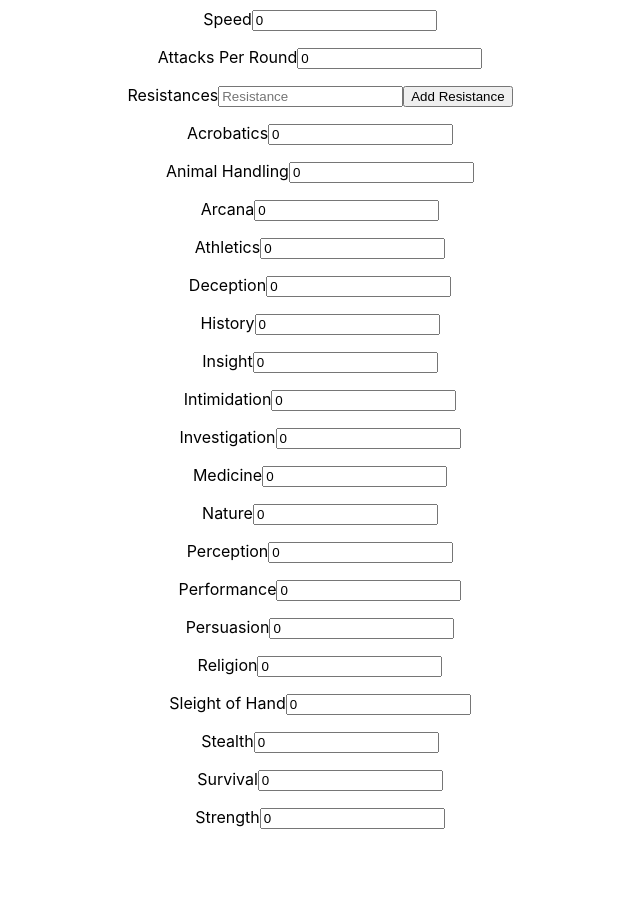
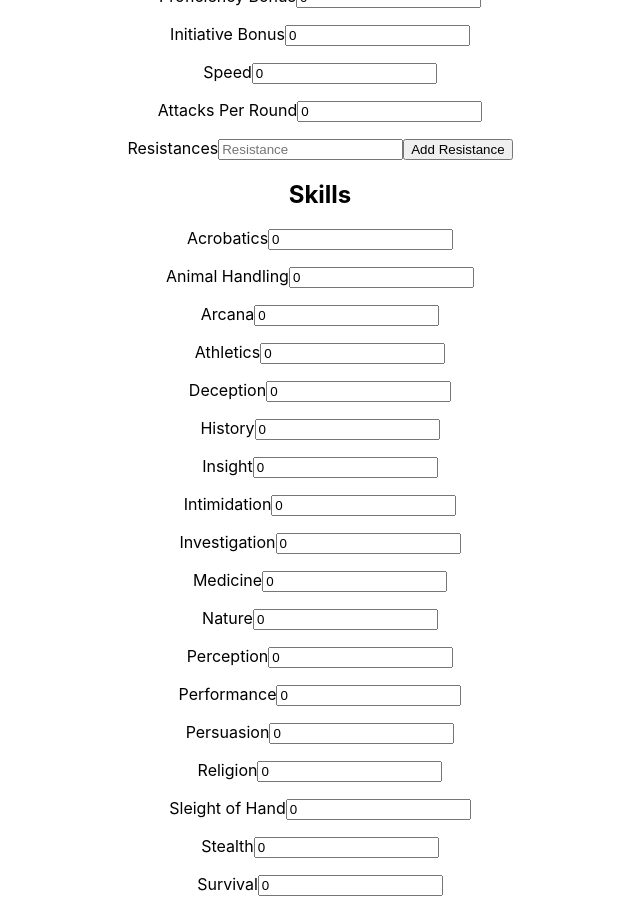
Before and after one commit to ChrispyRice024/DNDCompanion, a React (Create React App) app: page / in a window 1280 px wide. Shown: the part 440-1352 px from the top of the page, without its empty margins (320-960 px from the left). Before the commit the page ends 1269 px from the top, so only its background shows below. Built offline with nearby package versions, Linux system fonts and the light colour scheme.

Commit message:
working on the skills. data updates, but displays improperly

```diff
--- a/src/components/Combat.js
+++ b/src/components/Combat.js
@@ -45,6 +45,7 @@ export default function Combat ({sendCombat}) {
 
     return(
         <div>
+            <h2>Combat</h2>
             <p>
                 <label htmlFor='hp'>HP</label>
                 <input name='hp' type='number' onChange={handleChange} placeholder='Max Hit Points'/>
--- a/src/components/Skills.js
+++ b/src/components/Skills.js
@@ -3,178 +3,124 @@ import {useState, useEffect} from 'react'
 
 export default function Skills ({functions}) {
 
-    const {sendSkills, mods, pro, proBonus, skills, setSkills} = functions
+    const {pro, proBonus, skills} = functions
 
-    // const [skills, setSkills] =useState({
-    //     acrobatics:{value:0, stat:'dex'},
-    //     animalHandling:{value:0, stat:'wis'},
-    //     arcana:{value:0, stat:'int'},
-    //     athletics:{value:0, stat:'str'},
-    //     deception:{value:0, stat:'cha'},
-    //     history:{value:0, stat:'int'},
-    //     insight:{value:0, stat:'wis'},
-    //     intimidation:{value:0, stat:'cha'},
-    //     investigation:{value:0, stat:'int'},
-    //     medicine:{value:0, stat:'wis'},
-    //     nature:{value:0, stat:'int'},
-    //     perception:{value:0, stat:'wis'},
-    //     performance:{value:0, stat:'cha'},
-    //     persuassion:{value:0, stat:'cha'},
-    //     religion:{value:0, stat:'int'},
-    //     slightOfHand:{value:0, stat:'dex'},
-    //     stealth:{value:0, stat:'dex'},
-    //     survival:{value:0, stat:'wis'}
+    // const strSkills = Object.keys(skills).filter(
+    //   (skill) => skills[skill].stat === "str"
+    // ).map((skill) => {
+    //     if(pro.strPro === true){
+    //         return skills[skill].value + proBonus
+    //     }
     // })
+    // const dexSkills = Object.keys(skills).filter(
+    //   (skill) => skills[skill].stat === "dex"
+    // ).map((skill) => {
+    //     if(pro.dexPro === true){
+    //         return skills[skill].value + proBonus
+    //     }
+    // })
+    // const intSkills = Object.keys(skills).filter(
+    //   (skill) => skills[skill].stat === "int"
+    // );
+    // const wisSkills = Object.keys(skills).filter(
+    //   (skill) => skills[skill].stat === "wis"
+    // );
+    // const chaSkills = Object.keys(skills).filter(
+    //   (skill) => skills[skill].stat === "cha"
+    // );
 
 
-        // const skillStat = skills[4].stat
-    const updateSkillValues = () => {
-        setSkills((prevSkills) => {
-            const updatedSkills = { ...prevSkills }
-            for (const skillName in updatedSkills){
-                const skill = updatedSkills[skillName]
-                const statMod = mods[`${skill.stat}Mod`]
-
-                const isProficient = pro[`${skill.stat}Pro`]
-                const proficiencyBonus = isProficient ? proBonus : 0
-
-                updatedSkills[skillName] = {
-                    ...skill,
-                    value: statMod + proficiencyBonus
-                }
-            }
-            return updatedSkills
-        })
-    }
-    // console.log('dexPro', pro.dexPro)
-    // console.log(skillStat)
-    // console.log('sendPro', proBonus)
-    // for(const skillName in skills){
-    //     const skillStat = skills[skillName].stat
-    //     const skillValue = skills[skillName].value
-    //     if(skillStat === 'dex' && pro.dexPro === true){
-    //         setSkills((prevSkills) => ({
-    //             ...prevSkills,
-    //             [skillName]:{
-    //                 ...prevSkills[skillName],
-    //                 value: mods.dexMod+proBonus
-    //             }
-    //         }))
-    //     }
-    // }
-    const strSkills = Object.keys(skills).filter((skill) => skills[skill].stat === 'str')
-    const dexSkills = Object.keys(skills).filter((skill) => skills[skill].stat === 'dex')
-    const intSkills = Object.keys(skills).filter((skill) => skills[skill].stat === 'int')
-    const wisSkills = Object.keys(skills).filter((skill) => skills[skill].stat === 'wis')
-    const chaSkills = Object.keys(skills).filter((skill) => skills[skill].stat === 'cha')
-    // console.log('strSkills', strSkills, 'dexSkills', dexSkills, 'intSkills', intSkills, 'wisSkills', wisSkills, 'chaSkills', chaSkills)
-    // console.log(dexSkills[2])
-    // console.log(mods.strMod)
-
-    // for(let i=0; i < strSkills.length; i++){
-    //     const skillName = strSkills[i]
-    //     setSkills((prevSkills) => ({
-    //         ...prevSkills,
-    //         [skillName]:{
-    //             ...prevSkills[skillName],
-    //             value:mods.strMod
-    //         }
-    //     }))
-    // }
-
-    // useEffect(() => {
-    //     sendSkills(skills)
-    // })
     return(
         <div>
-            <p>
+            <h2>Skills</h2>
+             <p>
                 <label htmlFor='acrobatics'>Acrobatics</label>
-                <input name='acrobatics' defaultValue={mods.dexMod} type='number' readOnly data-stat='dex'/>
+                <input name='acrobatics' value={skills.acrobatics.value} readOnly data-stat='dex'/>
             </p>
 
             <p>
                 <label htmlFor='animalHandling'>Animal Handling</label>
-                <input name='animalHandling' defaultValue={mods.wisMod} type='number' readOnly data-stat='wis'/>
+                <input name='animalHandling' value={skills.animalHandling.value} type='number' readOnly data-stat='wis'/>
             </p>
 
             <p>
                 <label htmlFor='arcana'>Arcana</label>
-                <input name='arcana' defaultValue={mods.intMod} type='number' readOnly data-stat='int'/>
+                <input name='arcana' value={skills.arcana.value} type='number' readOnly data-stat='int'/>
             </p>
 
             <p>
                 <label htmlFor='athletics'>Athletics</label>
-                <input name='athletics' defaultValue={mods.strMod} type='number' readOnly data-stat='str'/>
+                <input name='athletics' value={skills.athletics.value} type='number' readOnly data-stat='str'/>
             </p>
 
             <p>
                 <label htmlFor='deception'>Deception</label>
-                <input name='deception' defaultValue={mods.chaMod} type='number' readOnly data-stat='cha'/>
+                <input name='deception' value={skills.deception.value} type='number' readOnly data-stat='cha'/>
             </p>
 
             <p>
                 <label htmlFor='history'>History</label>
-                <input name='history' defaultValue={mods.intMod} type='number' readOnly data-stat='int'/>
+                <input name='history' value={skills.history.value} type='number' readOnly data-stat='int'/>
             </p>
 
             <p>
                 <label htmlFor='insight'>Insight</label>
-                <input name='insight' defaultValue={mods.wisMod} type='number' readOnly data-stat='wis' />
+                <input name='insight' value={skills.insight.value} type='number' readOnly data-stat='wis' />
             </p>
 
             <p>
                 <label htmlFor='intimidation'>Intimidation</label>
-                <input name='intimidation' defaultValue={mods.chaMod} type='number' readOnly data-stat='cha' />
+                <input name='intimidation' value={skills.intimidation.value} type='number' readOnly data-stat='cha' />
             </p>
 
             <p>
                 <label htmlFor='investigation'>Investigation</label>
-                <input name='investigation' defaultValue={mods.intMod} type='number' readOnly data-stat='int' />
+                <input name='investigation' value={skills.investigation.value} type='number' readOnly data-stat='int' />
             </p>
 
             <p>
                 <label htmlFor='medicine'>Medicine</label>
-                <input name='medicine' defaultValue={mods.wisMod} type='number' readOnly data-stat='wis' />
+                <input name='medicine' value={skills.medicine.value} type='number' readOnly data-stat='wis' />
             </p>
 
             <p>
                 <label htmlFor='nature'>Nature</label>
-                <input name='nature' defaultValue={mods.intMod} type='number' readOnly data-stat='int' />
+                <input name='nature' value={skills.nature.value} type='number' readOnly data-stat='int' />
             </p>
 
             <p>
                 <label htmlFor='perception'>Perception</label>
-                <input name='perception' defaultValue={mods.wisMod} type='number' readOnly data-stat='wis' />
+                <input name='perception' value={skills.perception.value} type='number' readOnly data-stat='wis' />
             </p>
 
             <p>
                 <label htmlFor='performance'>Performance</label>
-                <input name='performance' defaultValue={mods.chaMod} type='number' readOnly data-stat='cha' />
+                <input name='performance' value={skills.performance.value} type='number' readOnly data-stat='cha' />
             </p>
 
             <p>
                 <label htmlFor='persuasion'>Persuasion</label>
-                <input name='persuasion' defaultValue={mods.chaMod} type='number' readOnly data-stat='cha' />
+                <input name='persuasion' value={skills.persuassion.value} type='number' readOnly data-stat='cha' />
             </p>
 
             <p>
                 <label htmlFor='religion'>Religion</label>
-                <input name='religion' defaultValue={mods.intMod} type='number' readOnly data-stat='int' />
+                <input name='religion' value={skills.religion.value} type='number' readOnly data-stat='int' />
             </p>
 
             <p>
                 <label htmlFor='sleightOfHand'>Sleight of Hand</label>
-                <input name='sleightOfHand' defaultValue={mods.dexMod} type='number' readOnly data-stat='dex' />
+                <input name='sleightOfHand' value={skills.sleightOfHand.value} type='number' readOnly data-stat='dex' />
             </p>
 
             <p>
                 <label htmlFor='stealth'>Stealth</label>
-                <input name='stealth' defaultValue={mods.dexMod} type='number' readOnly data-stat='dex' />
+                <input name='stealth' value={skills.stealth.value} type='number' readOnly data-stat='dex' />
             </p>
 
             <p>
                 <label htmlFor='survival'>Survival</label>
-                <input name='survival' defaultValue={mods.wisMod} type='number' readOnly data-stat='wis' />
+                <input name='survival' value={skills.survival.value} type='number' readOnly data-stat='wis' />
             </p>
         </div>
     )
--- a/src/components/Stats.js
+++ b/src/components/Stats.js
@@ -22,7 +22,7 @@ export default function Stats({functions}) {
         performance:{value:0, stat:'cha'},
         persuassion:{value:0, stat:'cha'},
         religion:{value:0, stat:'int'},
-        slightOfHand:{value:0, stat:'dex'},
+        sleightOfHand:{value:0, stat:'dex'},
         stealth:{value:0, stat:'dex'},
         survival:{value:0, stat:'wis'}
     })
@@ -56,6 +56,7 @@ export default function Stats({functions}) {
         sendStats(stats)
         sendMods(mods)
         sendPro(pro)
+        sendSkills(skills)
     })
     const findMod = (stat) => {
         return Math.ceil((stat - 10) / 2);
@@ -70,42 +71,48 @@ export default function Stats({functions}) {
 
         setMods({...mods, [`${e.target.name}Mod`]:findMod(statValue) })
 
-        setSkills((prevSkills) => {
-            const updatedSkills = { ...prevSkills }
+        setSkills(prevSkills => {
+            const updatedSkills = {...prevSkills}
+            console.log(e.target.name)
             for (const skillName in updatedSkills){
                 const skill = updatedSkills[skillName]
-                const statMod = mods[`${skill.stat}Mod`]
+                // console.log('checkedPro', skill)
 
-                const isProficient = pro[`${skill.stat}Pro`]
-                const proficiencyBonus = isProficient === true ? proBonus : 0
-                // console.log('isProficient', proficiencyBonus)
-                updatedSkills[skillName] = {
-                    ...skill,
-                    value: statMod + 3
+                if(skill.stat === e.target.name){
+                    const statMod = mods[`${e.target.name}Mod`]
+                    const isPro = pro[`${e.target.name}Pro`]
+                    // console.log(e.target.checked)
+                    const proficiencyBonus = isPro ? proBonus : 0
+                    console.log(statMod)
+
+                    updatedSkills[skillName] = {
+                        ...skill,
+                        value: statMod + proficiencyBonus
+                    }
                 }
             }
-            // console.log(updatedSkills)
+            console.log('updatedSkills', updatedSkills)
             return updatedSkills
         })
 
+
+    }
+
+    const handleInput = (e) => {
+        console.log('value', e.target.value)
+        console.log('checked', e.target.checked)
+        console.log('pro', pro)
+        console.log('skills', skills)
+        console.log('mods', mods)
     }
     const handleProChange = (e) => {
-        e.preventDefault()
 
-        const isChecked = e.target.checked
+        setPro((prevPro) => {
+            return {...prevPro, [e.target.name]: e.target.checked}
+        })
+        console.log('pro', pro)
 
-        if(isChecked === false){
-
-        }
-        setPro((prevPro) => {
-            return {...prevPro, [e.target.name]: isChecked}
-        })
-        // if(e.target.value === 'on'){
-        //     setPro({...pro, [e.target.name]: true})
-        // }else{
-        //     setPro({...pro, [e.target.name]: false})
-        // }
-        console.log(pro)
+        console.log(e.target.checked)
     }
 
 
@@ -116,17 +123,17 @@ export default function Stats({functions}) {
 
             <p className="str">
                 <label className="str" htmlFor="str">STR</label>
-                <input name="str" id="str" type="number" className="stat" defaultValue="10" onChange={handleChange}/>
+                <input name="str" id="str" type="number" className="stat" defaultValue="10" onInput={handleChange}/>
                 <input  id="strMod"  readOnly value={findMod(stats.str)} className="mod str"/>
-                <input type="checkbox" onChange={handleProChange} checked={pro.strPro} name="strPro"/>
+                <input type="checkbox" onInput={handleProChange}  checked={pro.str} name="strPro"/>
                 <label htmlFor="strPro">Proficient</label>
             </p>
 
             <p className="dex">
                 <label className="dex" htmlFor="dex">DEX</label>
-                <input name="dex" id="dex" type="number" defaultValue="10" className="stat"  onChange={handleChange} />
+                <input name="dex" id="dex" type="number" defaultValue="10" className="stat"  onInput={handleChange} />
                 <input  readOnly id='dexMod' value={findMod(stats.dex)} className="mod dex"/>
-                <input type="checkbox" onChange={handleProChange} checked={pro.dexPro} name="dexPro"/>
+                <input type="checkbox" onChange={handleProChange} onInput={handleInput} checked={pro.dex} name="dexPro"/>
                 <label htmlFor="dexPro">Proficient</label>
             </p>
 
@@ -134,7 +141,7 @@ export default function Stats({functions}) {
                 <label className="con" htmlFor="con">CON</label>
                 <input name="con" id="con" type="number" className="stat" defaultValue="10" onChange={handleChange}/>
                 <input id="conMod"  readOnly value={findMod(stats.con)} className="mod con"/>
-                <input type="checkbox" onChange={handleProChange} checked={pro.conPro} name="conPro"/>
+                <input type="checkbox" onChange={handleProChange} checked={pro.con} name="conPro"/>
                 <label htmlFor="conPro">Proficient</label>
             </p>
 
@@ -142,7 +149,7 @@ export default function Stats({functions}) {
                 <label className="int" htmlFor="int">INT</label>
                 <input name="int" id="int" type="number" className="stat" defaultValue="10" onChange={handleChange}/>
                 <input id="intMod" readOnly className="mod int" value={findMod(stats.int)} />
-                <input type="checkbox" onChange={handleProChange} checked={pro.intPro} name="intPro"/>
+                <input type="checkbox" onChange={handleProChange} checked={pro.int} name="intPro"/>
                 <label htmlFor="intPro">Proficient</label>
             </p>
 
@@ -150,7 +157,7 @@ export default function Stats({functions}) {
                 <label className="wis" htmlFor="wis">WIS</label>
                 <input type="number" id="wis" className="stat" name="wis" defaultValue="10" onChange={handleChange} />
                 <input  readOnly id="wisMod" value={findMod(stats.wis)} className="mod wis"/>
-                <input type="checkbox" onChange={handleProChange} checked={pro.wisPro} name="wisPro"/>
+                <input type="checkbox" onChange={handleProChange} checked={pro.wis} name="wisPro"/>
                 <label htmlFor="wisPro">Proficient</label>
             </p>
 
@@ -158,7 +165,7 @@ export default function Stats({functions}) {
                 <label className="cha" htmlFor="cha">CHA</label>
                 <input name="cha" id="cha" type="number" className="stat" defaultValue="10" onChange={handleChange}/>
                 <input  id="chaMod" readOnly value={findMod(stats.cha)} className="mod cha"/>
-                <input type="checkbox" onChange={handleProChange} checked={pro.chaPro} name="chaPro"/>
+                <input type="checkbox" onChange={handleProChange} checked={pro.cha} name="chaPro"/>
                 <label htmlFor="chaPro">Proficient</label>
             </p>
         </div>
--- a/src/pages/CharCreator.js
+++ b/src/pages/CharCreator.js
@@ -1,11 +1,90 @@
 import react from 'react'
-import {useState} from 'react'
+import {useState, useEffect} from 'react'
 import Stats from '../components/Stats'
 import Combat from '../components/Combat'
 import Skills from '../components/Skills'
 import SavingThrows from '../components/SavingThrows'
 export default function CharCreator () {
 
+    // const seedData = {
+    //     'hit_die': 8,
+    //     proficencyChoices: [
+    //         {
+    //             "desc": "Choose two from Arcana, Animal Handling, Insight, Medicine, Nature, Perception, Religion, and Survival",
+    //             "choose": 2,
+    //             "type": "proficiencies",
+    //             "from": {
+    //                 "option_set_type": "options_array",
+    //                 "options": [
+    //                     {
+    //                         "option_type": "reference",
+    //                         "item": {
+    //                             "index": "skill-arcana",
+    //                             "name": "Skill: Arcana",
+    //                             "url": "/api/proficiencies/skill-arcana"
+    //                         }
+    //                     },
+    //                     {
+    //                         "option_type": "reference",
+    //                         "item": {
+    //                             "index": "skill-animal-handling",
+    //                             "name": "Skill: Animal Handling",
+    //                             "url": "/api/proficiencies/skill-animal-handling"
+    //                         }
+    //                     },
+    //                     {
+    //                         "option_type": "reference",
+    //                         "item": {
+    //                             "index": "skill-insight",
+    //                             "name": "Skill: Insight",
+    //                             "url": "/api/proficiencies/skill-insight"
+    //                         }
+    //                     },
+    //                     {
+    //                         "option_type": "reference",
+    //                         "item": {
+    //                             "index": "skill-medicine",
+    //                             "name": "Skill: Medicine",
+    //                             "url": "/api/proficiencies/skill-medicine"
+    //                         }
+    //                     },
+    //                     {
+    //                         "option_type": "reference",
+    //                         "item": {
+    //                             "index": "skill-nature",
+    //                             "name": "Skill: Nature",
+    //                             "url": "/api/proficiencies/skill-nature"
+    //                         }
+    //                     },
+    //                     {
+    //                         "option_type": "reference",
+    //                         "item": {
+    //                             "index": "skill-perception",
+    //                             "name": "Skill: Perception",
+    //                             "url": "/api/proficiencies/skill-perception"
+    //                         }
+    //                     },
+    //                     {
+    //                         "option_type": "reference",
+    //                         "item": {
+    //                             "index": "skill-religion",
+    //                             "name": "Skill: Religion",
+    //                             "url": "/api/proficiencies/skill-religion"
+    //                         }
+    //                     },
+    //                     {
+    //                         "option_type": "reference",
+    //                         "item": {
+    //                             "index": "skill-survival",
+    //                             "name": "Skill: Survival",
+    //                             "url": "/api/proficiencies/skill-survival"
+    //                         }
+    //                     }
+    //                 ]
+    //             }
+    //         }
+    //     ]
+    // }
     const proBonus = 3
 
     //STATS
@@ -49,13 +128,14 @@ export default function CharCreator () {
         performance:{value:0, stat:'cha'},
         persuassion:{value:0, stat:'cha'},
         religion:{value:0, stat:'int'},
-        slightOfHand:{value:0, stat:'dex'},
+        sleightOfHand:{value:0, stat:'dex'},
         stealth:{value:0, stat:'dex'},
-        survival:{value:0, stat:'wis'}
+        survival:{value:7, stat:'wis'}
     })
     const getSkills = (data) => {
         setSkills(data)
     }
+    console.log(skills)
     // const updateSkillValues = () => {
     //     setSkills((prevSkills) => {
     //         const updatedSkills = { ...prevSkills }
@@ -89,13 +169,16 @@ export default function CharCreator () {
         combat: combat,
     }
 
+    // useEffect(() => {
+    //     console.log('skills changed', skills)
+    // }, [skills])
 
 
     return(
         <div>
             <form>
                 <div>
-                    <Stats functions={{sendStats:getStats, sendMods:getMods, sendPro: getPro, sendSkills:getSkills}}/>
+                    <Stats functions={{sendStats:getStats, sendMods:getMods, sendPro: getPro, sendSkills:getSkills, proBonus:proBonus}}/>
                 </div>
 
                 <div>
@@ -103,10 +186,10 @@ export default function CharCreator () {
                 </div>
 
                 <div>
-                    <Skills functions={{sendSkills: getSkills, mods: mods, pro:pro, proBonus: proBonus, skills: skills, setSkills:setSkills}}/>
+                    <Skills functions={{pro:pro, proBonus: proBonus, skills: skills}}/>
                 </div>
                 <div>
-                    <SavingThrows functions= {{sendSavingThrow: getSavingThrow, mods: mods}}/>
+                    {/* <SavingThrows functions= {{sendSavingThrow: getSavingThrow, mods: mods}}/> */}
                 </div>
             </form>
         </div>
```
